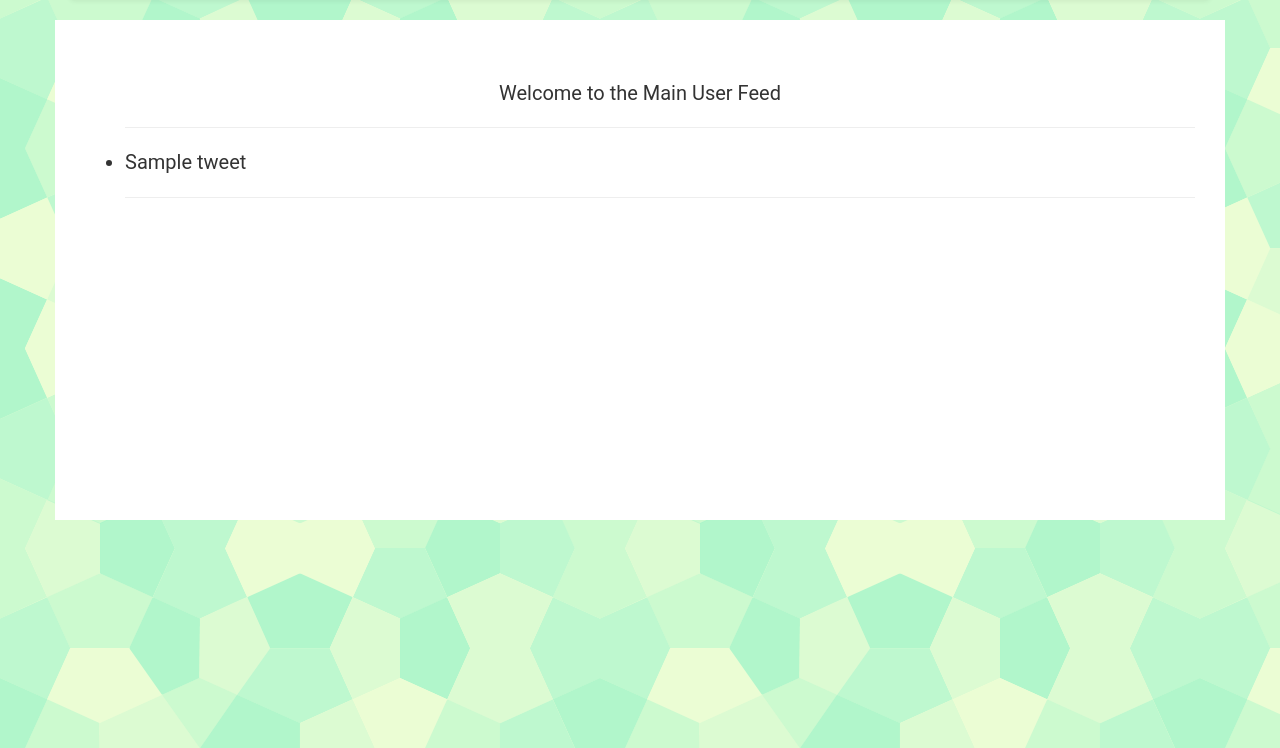
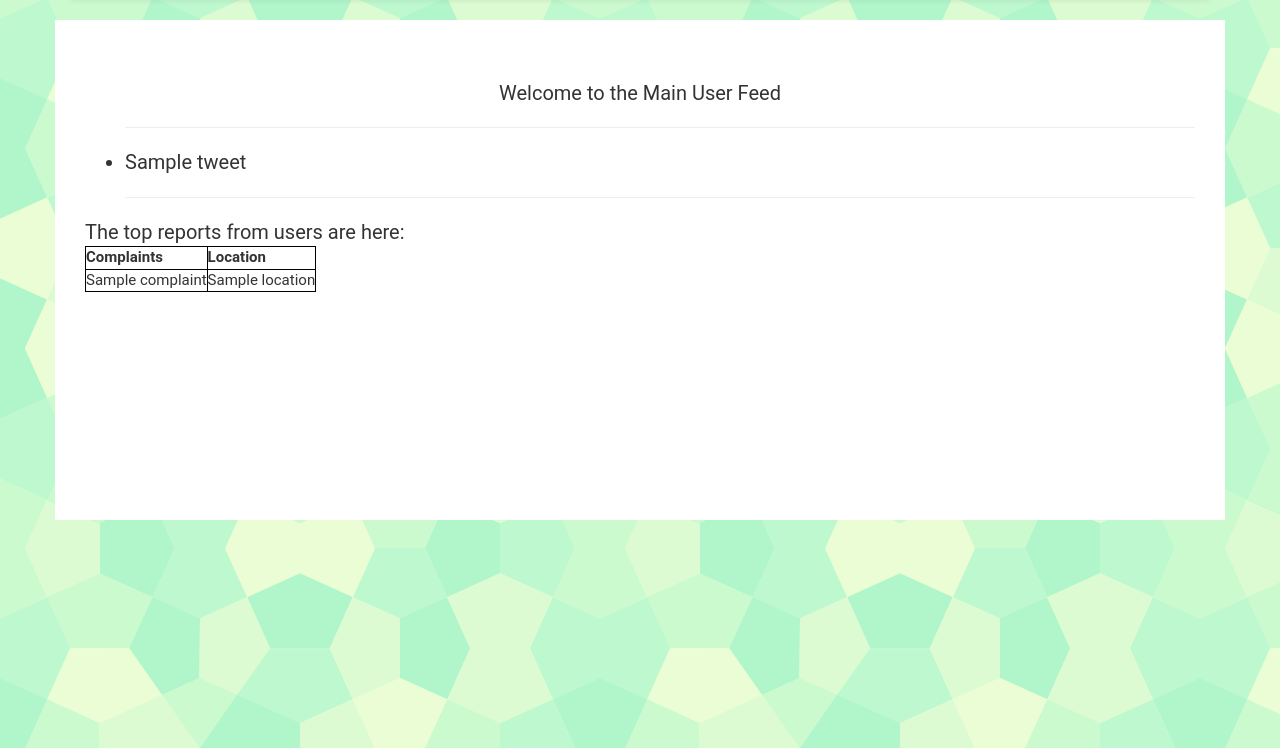
Before and after one commit to teamOSC/policyServer, a Flask app: template app/templates/feed.html in a window 1280 px wide. Shown: the part 52-800 px from the top of the page. Run offline with Flask 2, Linux system fonts and the light colour scheme; the template is opened without the code that fills it: most values are stand-ins (such as "Sample title", 1, 10 or a date in 2020); some libraries are stand-ins or nearby versions.

Commit message:
I dont know hwat is going on anymore

```diff
--- a/app/templates/admin.html
+++ b/app/templates/admin.html
@@ -2,6 +2,8 @@
 
         {% block head %}
             <style type="text/css">
+
+
             #ta{
                 width:100%;
                 height:100px;
@@ -44,7 +46,6 @@
         	  </div>
         	</div>
 
-            The top reports from users are here:
         {% endblock %}
 
 {% block script %}
--- a/app/templates/feed.html
+++ b/app/templates/feed.html
@@ -1,4 +1,16 @@
 {% extends "base.html" %}
+
+        {% block head %}
+
+        <style>
+             table, th, td {
+   border: 1px solid black;
+                    font-size: 15px;
+                    align-content: center;
+}
+        </style>
+
+        {% endblock %}
 
         {% block content %}
         	<br>
@@ -12,4 +24,20 @@
         {% endfor %}
         </ul>
 
+         The top reports from users are here:
+
+       <table>
+           <tr>
+           <th>Complaints</th>
+           <th>Location</th></tr>
+           {% for rep in reports %}
+
+           <tr>
+               <td>{{ rep['complaint'] }}</td>
+               <td>{{ rep['location'] }}</td>
+           </tr>
+
+           {% endfor %}
+        </table>
+
         {% endblock %}
```
Also changed, not shown: app/views.py (+10 -11 lines), 9 other files.
